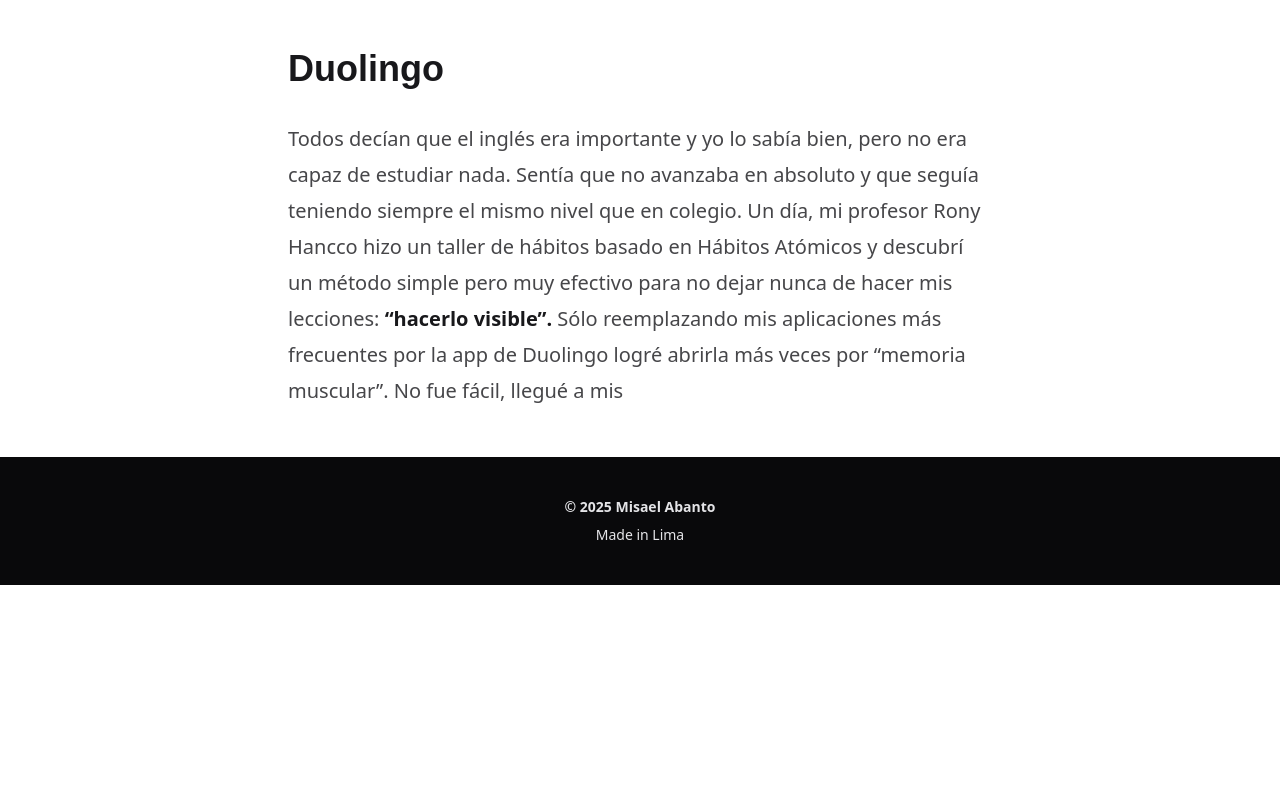
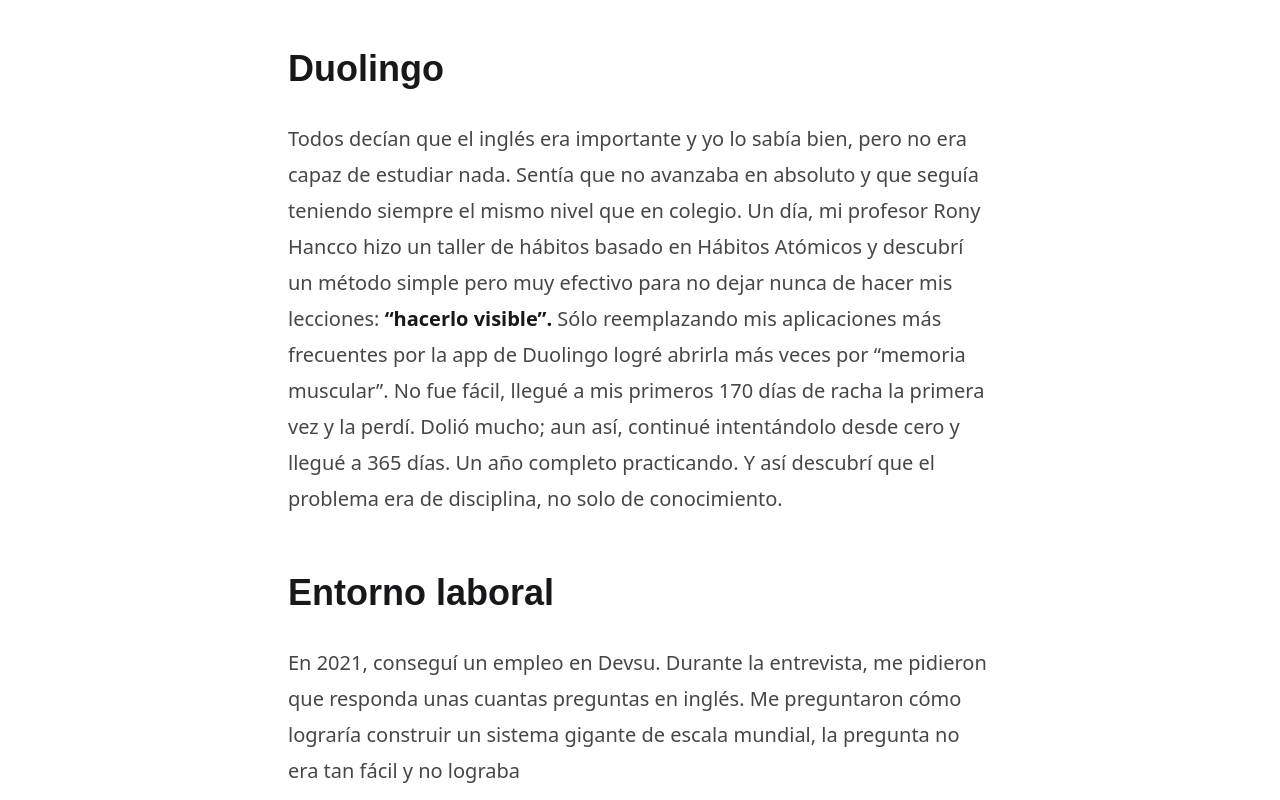
Before and after one commit to misaelabanto/blog, an Astro site: page /es/blog/como-aprendi-ingles in a window 1280 px wide. Shown: the part 2080-2880 px from the top of the page. Before the commit the page ends 2665 px from the top, so only its background shows below. Built offline with nearby package versions, Linux system fonts and the light colour scheme; Astro itself is replaced by a stand-in of ours; a web font is replaced by a local one.

Commit message:
feat(blog): new como-aprendi-ingles entry

```diff
--- a/src/content/blog/es/como-aprendi-ingles.md
+++ b/src/content/blog/es/como-aprendi-ingles.md
@@ -1,6 +1,6 @@
 ---
 title: "Cómo aprendí inglés"
-description: "Descubre cómo el autor aprendió inglés con Duolingo y otras estrategias, logrando su primer trabajo en USA. Un viaje de más de tres años, desde los inicios en el colegio hasta la universidad, y cómo un taller de hábitos cambió su forma de aprender."
+description: "Descubre cómo el autor aprendió inglés, mantuvo una racha de Duolingo de más de 1200 días y consiguió su primer trabajo en USA, desde sus inicios en el colegio hasta la universidad y el entorno laboral."
 pubDate: 2025-09-01
 heroImage: 'https://images.unsplash.com/photo-1588912914017-923900a34710?ixlib=rb-4.1.0&q=85&fm=jpg&crop=entropy&cs=srgb'
 category: Tutorial
@@ -25,4 +25,8 @@ Con estas pautas iniciadas a los 15 años, aprendí muchos conceptos pero todos
 
 ## Duolingo
 
-Todos decían que el inglés era importante y yo lo sabía bien, pero no era capaz de estudiar nada. Sentía que no avanzaba en absoluto y que seguía teniendo siempre el mismo nivel que en colegio. Un día, mi profesor Rony Hancco hizo un taller de hábitos basado en Hábitos Atómicos y descubrí un método simple pero muy efectivo para no dejar nunca de hacer mis lecciones: **“hacerlo visible”.** Sólo reemplazando mis aplicaciones más frecuentes por la app de Duolingo logré abrirla más veces por “memoria muscular”. No fue fácil, llegué a mis
+Todos decían que el inglés era importante y yo lo sabía bien, pero no era capaz de estudiar nada. Sentía que no avanzaba en absoluto y que seguía teniendo siempre el mismo nivel que en colegio. Un día, mi profesor Rony Hancco hizo un taller de hábitos basado en Hábitos Atómicos y descubrí un método simple pero muy efectivo para no dejar nunca de hacer mis lecciones: **“hacerlo visible”.** Sólo reemplazando mis aplicaciones más frecuentes por la app de Duolingo logré abrirla más veces por “memoria muscular”. No fue fácil, llegué a mis primeros 170 días de racha la primera vez y la perdí. Dolió mucho; aun así, continué intentándolo desde cero y llegué a 365 días. Un año completo practicando. Y así descubrí que el problema era de disciplina, no solo de conocimiento.
+
+## Entorno laboral
+
+En 2021, conseguí un empleo en Devsu. Durante la entrevista, me pidieron que responda unas cuantas preguntas en inglés. Me preguntaron cómo lograría construir un sistema gigante de escala mundial, la pregunta no era tan fácil y no lograba
```
